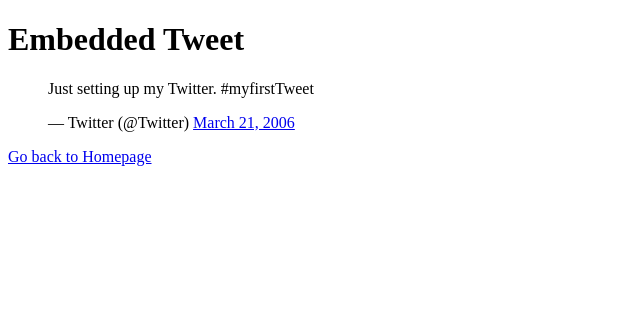
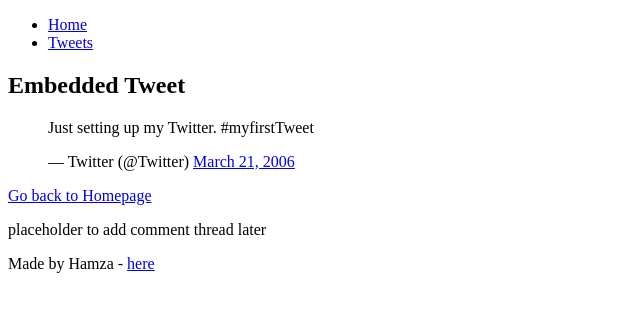
Before and after one commit to HamzaAcb/My_First_Portfolio, a plain HTML site: page tweets.html in a window 1280 px wide. Shown: the whole page, without its empty margins (0-640 px from the left). Drawn offline with Linux system fonts and the light colour scheme.

Commit message:
Update index.html and tweets.html with new structure and navigation

```diff
--- a/tweets.html
+++ b/tweets.html
@@ -6,14 +6,30 @@
     <title>My_First_Portfolio</title>
 </head>
 <body>
-    <h1>Embedded Tweet</h1>
+    <header>
+        <ul>
+            <li><a href="index.html">Home</a></li>
+            <li><a href="tweets.html">Tweets</a></li>
+        </ul>
+    </header>
+    <main>
+        <article>
+     <h1>Embedded Tweet</h1>
 
     <blockquote class="twitter-tweet">
         <p lang="en" dir="ltr">Just setting up my Twitter. #myfirstTweet</p>
         &mdash; Twitter (@Twitter) <a href="https://twitter.com/Twitter/status/20">March 21, 2006</a>
     </blockquote>
     <script async src="https://platform.twitter.com/widgets.js" charset="utf-8"></script>
+    <p><a href="index.html">Go back to Homepage</a></p>
+        </article>
+        <aside>
+    <p>placeholder to add comment thread later</p>
+        </aside>
+    </main>
+    <footer>
+        <p>Made by Hamza - <a href="https://example.com" target="_blank">here</a></p>
+    </footer>
 
-    <p><a href="index.html">Go back to Homepage</a></p>
 </body>
 </html>
```
Also changed, not shown: index.html (+16 -0 lines).
